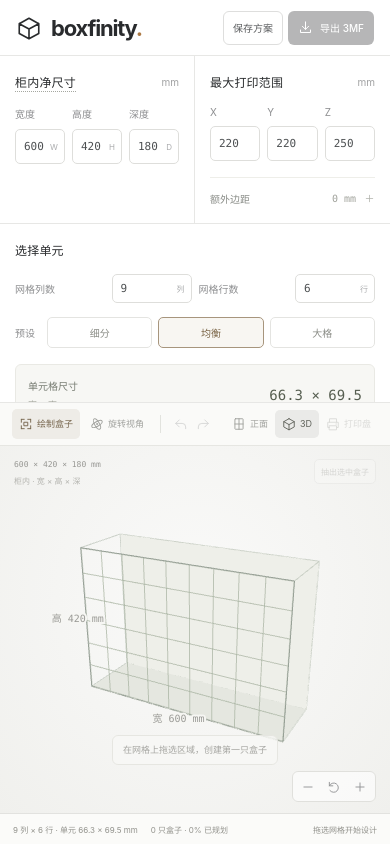
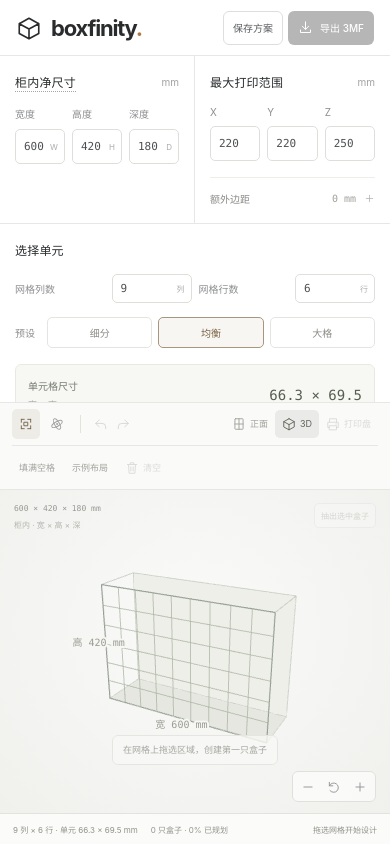
Before and after one commit to yuzheng14/boxfinity, a React (Vite) app: page / in a window 390 px wide. Built offline with nearby package versions, Linux system fonts and the light colour scheme.

Commit message:
refactor(ui): move layout actions into editor toolbar

```diff
--- a/src/App.tsx
+++ b/src/App.tsx
@@ -1,5 +1,5 @@
 import type { ChangeEvent } from 'react';
-import type { DesignResult, GridShape, Plate } from './types.ts';
+import type { DesignResult, Plate } from './types.ts';
 import type { View, Tool, Viewport } from './view-types.ts';
 import { useCallback, useEffect, useRef, useState } from 'react';
 import { design } from './core.ts';
@@ -9,14 +9,13 @@ import { download } from './download.ts';
 import { useEditor } from './use-editor.ts';
 import { Icons, Icon } from './components/Icons.tsx';
 import { Parameters } from './components/Parameters.tsx';
-import { DrawingControls, BoxList } from './components/BoxList.tsx';
+import { BoxList } from './components/BoxList.tsx';
 import { PreviewWorkspace } from './components/PreviewWorkspace.tsx';
 import { ExportDialog, HelpDialog } from './components/Dialogs.tsx';
 
 export default function App() {
   const { editor, draft, changeField, applyNow, run } = useEditor();
   const sidebarRef = useRef<HTMLElement | null>(null), scrollRef = useRef<HTMLDivElement | null>(null), importRef = useRef<HTMLInputElement | null>(null), toastTimer = useRef<ReturnType<typeof setTimeout> | undefined>(undefined);
-  const [brush, setBrush] = useState<GridShape>({ cols: 1, rows: 1 });
   const [viewport, setViewport] = useState<Viewport>({ view: '3d', tool: 'draw', pull: true, plateIndex: 0, plateMode: 'isometric' });
   const [resetRevision, setResetRevision] = useState(0);
   const [exportResult, setExportResult] = useState<DesignResult | null>(null), [helpOpen, setHelpOpen] = useState(false), [toast, setToast] = useState<string | null>(null);
@@ -47,7 +46,6 @@ export default function App() {
   function setTool(tool: Tool) {
     setViewport((previous) => ({ ...previous, tool, view: previous.view === 'plate' || (tool === 'orbit' && previous.view === 'front') ? '3d' : previous.view }));
   }
-  function chooseBrush(next: GridShape) { setBrush(next); setTool('draw'); }
   function downloadPlate(plate: Plate | undefined) {
     if (!plate) return;
     download(plate3MF(plate), `boxfinity-cabinet-plate-${String(plate.id).padStart(2, '0')}.3mf`, 'model/3mf');
@@ -94,12 +92,11 @@ export default function App() {
       <aside ref={sidebarRef} className="sidebar" aria-label="设计参数">
         <div ref={scrollRef} className="sidebar-scroll">
           <Parameters editor={editor} draft={draft} changeField={changeField} applyNow={applyNow} run={run} sidebarRef={sidebarRef} scrollRef={scrollRef} />
-          <DrawingControls brush={brush} onBrush={chooseBrush} disabled={!!editor.error} run={run} />
           <BoxList editor={editor} run={run} onExport={() => openExport(true)} />
         </div>
         <div className="sidebar-footer"><span>本地原型</span><button id="reset-button" className="text-button" onClick={() => { run({ type: 'reset' }); setResetRevision((value) => value + 1); }}>恢复默认</button></div>
       </aside>
-      <PreviewWorkspace editor={editor} brush={brush} viewport={viewport} updateViewport={updateViewport} setView={setView} setTool={setTool} run={run} resetRevision={resetRevision}
+      <PreviewWorkspace editor={editor} viewport={viewport} updateViewport={updateViewport} setView={setView} setTool={setTool} run={run} resetRevision={resetRevision}
         onDownload={(index) => { const result = applyNow(); if (result?.printable) downloadPlate(result.plates[index]); }} />
     </main>
     <input ref={importRef} id="import-file" type="file" accept=".json,application/json" hidden onChange={importDesign} />
--- a/src/components/BoxList.tsx
+++ b/src/components/BoxList.tsx
@@ -1,19 +1,8 @@
-import type { GridShape, DesignedPart, Part } from '../types.ts';
+import type { DesignedPart, Part } from '../types.ts';
 import type { EditorState, RunEditorAction } from '../editor.ts';
 import { display } from '../core.ts';
 import { Icon } from './Icons.tsx';
 
-export function DrawingControls({ brush, onBrush, disabled, run }: { brush: GridShape; onBrush: (brush: GridShape) => void; disabled: boolean; run: RunEditorAction }) {
-  return <section className="parameter-section drawing-section">
-    <h2>绘制盒子 <span>横向 × 纵向</span></h2>
-    <div className="brush-sizes" role="group" aria-label="点击绘制尺寸">{([[1, 1], [1, 2], [2, 1], [3, 2]] as const).map(([cols, rows]) => {
-      const active = cols === brush.cols && rows === brush.rows;
-      return <button key={`${cols},${rows}`} data-brush={`${cols},${rows}`} className={active ? 'active' : ''} aria-pressed={active} onClick={() => onBrush({ cols, rows })}>{cols} × {rows}</button>;
-    })}</div>
-    <p className="field-note">拖选可画任意矩形；单击按所选尺寸放置。</p>
-    <div className="layout-actions">{([['fill', '填满空格'], ['example', '示例布局'], ['clear', '清空']] as const).map(([type, label]) => <button key={type} id={`${type}-button`} className="text-button" disabled={disabled} onClick={() => run({ type })}>{label}</button>)}</div>
-  </section>;
-}
 function PrintDimensions({ part, type }: { part: DesignedPart; type: Part['type'] }) {
   const pose = part.print, direction = pose.needsSupport ? '侧放，可能需支撑' : type === 'frame' ? '开口朝上' : '底面朝下';
   return <dd id={`${type}-print-dimensions`} className="print-pose">打印 XYZ：{pose.dimensions.map((n) => display(n, 2)).join(' × ')} mm{'\n'}{direction}</dd>;
--- a/src/components/PreviewWorkspace.tsx
+++ b/src/components/PreviewWorkspace.tsx
@@ -1,7 +1,7 @@
 import type { PointerEvent as ReactPointerEvent, KeyboardEvent as ReactKeyboardEvent } from 'react';
 import type { EditorState, RunEditorAction } from '../editor.ts';
 import { errorDetails } from '../editor.ts';
-import type { GridCell, GridShape } from '../types.ts';
+import type { GridCell } from '../types.ts';
 import type { View, Tool, Viewport, UpdateViewport } from '../view-types.ts';
 import { useEffect, useRef, useState } from 'react';
 import { CabinetPreview } from '../renderer.ts';
@@ -10,21 +10,21 @@ import { display } from '../core.ts';
 import { Icon } from './Icons.tsx';
 
 interface PreviewWorkspaceProps {
-  editor: EditorState; brush: GridShape; viewport: Viewport; updateViewport: UpdateViewport;
+  editor: EditorState; viewport: Viewport; updateViewport: UpdateViewport;
   setView: (view: View) => void; setTool: (tool: Tool) => void; run: RunEditorAction;
   onDownload: (index: number) => void; resetRevision: number;
 }
 interface Gesture { start: GridCell; end: GridCell; x: number; y: number; moved: boolean; existing: number | null }
 
 
-export function PreviewWorkspace({ editor, brush, viewport, updateViewport, setView, setTool, run, onDownload, resetRevision }: PreviewWorkspaceProps) {
+export function PreviewWorkspace({ editor, viewport, updateViewport, setView, setTool, run, onDownload, resetRevision }: PreviewWorkspaceProps) {
   const canvasRef = useRef<HTMLCanvasElement | null>(null), overlayRef = useRef<SVGSVGElement | null>(null), stageRef = useRef<HTMLDivElement | null>(null), previewRef = useRef<CabinetPreview | null>(null), gestureRef = useRef<Gesture | null>(null);
   const [previewError, setPreviewError] = useState<string | null>(null);
   const { result, selected, error, past, future } = editor, { cfg, grid } = result;
   const plateIndex = Math.max(0, Math.min(viewport.plateIndex, result.plates.length - 1));
   const { view, tool, pull, plateMode } = viewport, isPlate = view === 'plate';
-  const current = useRef({ editor, brush, viewport, updateViewport, run });
-  current.current = { editor, brush, viewport, updateViewport, run };
+  const current = useRef({ viewport, updateViewport });
+  current.current = { viewport, updateViewport };
 
   useEffect(() => {
     const canvas = canvasRef.current, overlay = overlayRef.current, stage = stageRef.current;
@@ -75,7 +75,7 @@ export function PreviewWorkspace({ editor, brush, viewport, updateViewport, setV
     const existing = editor.document.placements.find((box) => cell.col >= box.col && cell.col < box.col + box.cols && cell.row >= box.row && cell.row < box.row + box.rows);
     gestureRef.current = { start: cell, end: cell, x: event.clientX, y: event.clientY, moved: false, existing: existing?.id ?? null };
     if (!existing) {
-      const rect = { ...cell, ...brush };
+      const rect = { ...cell, cols: 1, rows: 1 };
       preview.ghost = { ...rect, invalid: !!placementError(rect, editor.document.placements, result.grid) }; preview.renderOverlay();
     }
     event.preventDefault(); event.currentTarget.setPointerCapture(event.pointerId); event.currentTarget.classList.add('dragging');
@@ -98,7 +98,7 @@ export function PreviewWorkspace({ editor, brush, viewport, updateViewport, setV
     gestureRef.current = null; event.currentTarget.classList.remove('dragging'); preview.ghost = null;
     if (event.type !== 'pointercancel') {
       if (!gesture.moved && gesture.existing !== null) run({ type: 'select', id: gesture.existing });
-      else run({ type: 'place', rect: gesture.moved ? rectangleBetween(gesture.start, gesture.end) : { ...gesture.start, ...brush } });
+      else run({ type: 'place', rect: gesture.moved ? rectangleBetween(gesture.start, gesture.end) : { ...gesture.start, cols: 1, rows: 1 } });
     }
     preview.renderOverlay();
   }
@@ -107,16 +107,21 @@ export function PreviewWorkspace({ editor, brush, viewport, updateViewport, setV
     if (error || !['Enter', ' '].includes(event.key)) return;
     const cell = event.target instanceof Element ? event.target.closest<SVGElement>('[data-col]') : null;
     if (!cell) return;
-    event.preventDefault(); run({ type: 'place', rect: { col: Number(cell.dataset.col), row: Number(cell.dataset.row), ...brush } });
+    event.preventDefault(); run({ type: 'place', rect: { col: Number(cell.dataset.col), row: Number(cell.dataset.row), cols: 1, rows: 1 } });
   }
   const plate = result.plates[plateIndex];
   const status = error ? '参数无效，请调整后继续' : result.issues.length ? `${result.issues.length} 个零件超出打印范围` : result.boxes.length ? `${result.parts.length} 个零件 · ${result.plates.length} 盘${result.warnings.length ? ` · ${result.warnings.length} 个零件有提醒` : ''}` : '拖选网格开始设计';
   const hint = isPlate || tool === 'orbit' ? '双指滑动旋转 · 捏合缩放' : '拖选绘制 · 双指旋转 · 捏合缩放 · Delete 删除';
   return <section className={`preview-workspace${isPlate ? ' is-plate' : ''}`} aria-label="柜体三维预览与网格编辑">
     <div className="viewport-toolbar">
-      <div className="tool-group" role="group" aria-label="编辑工具" hidden={isPlate}>{([['draw', '绘制盒子', 'draw'], ['orbit', '旋转视角', 'orbit']] as const).map(([value, label, icon]) => <button key={value} className={`tool-button${tool === value ? ' active' : ''}`} data-tool={value} aria-pressed={tool === value} onClick={() => setTool(value)}><Icon name={icon} /><span>{label}</span></button>)}</div>
+      <div className="tool-group" role="group" aria-label="编辑工具" hidden={isPlate}>{([['draw', '绘制盒子', 'draw'], ['orbit', '旋转视角', 'orbit']] as const).map(([value, label, icon]) => <button key={value} className={`tool-button${tool === value ? ' active' : ''}`} data-tool={value} aria-label={label} title={label} aria-pressed={tool === value} onClick={() => setTool(value)}><Icon name={icon} /><span>{label}</span></button>)}</div>
       <span className="toolbar-separator" hidden={isPlate} />
       <div className="history-tools" hidden={isPlate}>{([['undo', '撤销', past], ['redo', '重做', future]] as const).map(([type, label, history]) => <button key={type} id={`${type}-button`} className="icon-button" aria-label={label} title={label} disabled={!history.length} onClick={() => run({ type })}><Icon name={type} /></button>)}</div>
+      <div className="layout-actions" role="group" aria-label="布局操作" hidden={isPlate}>
+        <button id="fill-button" className="tool-button" disabled={!!error || result.coverage === 100} onClick={() => run({ type: 'fill' })}>填满空格</button>
+        <button id="example-button" className="tool-button" disabled={!!error} onClick={() => run({ type: 'example' })}>示例布局</button>
+        <button id="clear-button" className="tool-button" disabled={!!error || !result.boxes.length} onClick={() => run({ type: 'clear' })}><Icon name="trash" />清空</button>
+      </div>
       <div className="view-group" role="group" aria-label="预览视图">{([['front', '正面', 'front'], ['3d', '3D', 'box'], ['plate', '打印盘', 'printer']] as const).map(([value, label, icon]) => <button key={value} className={`view-button${view === value ? ' active' : ''}`} data-view={value} aria-pressed={view === value} disabled={value === 'plate' && (!result.printable || !!error)} onClick={() => setView(value)}><Icon name={icon} />{label}</button>)}</div>
     </div>
     <div id="design-error" className="error-banner" role="alert" hidden={!error}>{error?.message}</div>
--- a/src/style.css
+++ b/src/style.css
@@ -99,13 +99,7 @@ h2 > span { font-size: 10px; color: #a0a1a2; font-weight: 400; margin-left: auto
 .structure-settings summary svg { width: 12px; height: 12px; color: #b0b1ae; }
 .structure-settings[open] summary svg { transform: rotate(45deg); }
 .structure-settings .fields { margin-top: 19px; gap: 15px 12px; }
-.brush-sizes { display: grid; grid-template-columns: repeat(4, 1fr); gap: 7px; }
-.brush-sizes button { padding: 8px 0; border: 1px solid #e1e1de; border-radius: 5px; background: #fff; color: #949594; font: 11px var(--mono); }
-.brush-sizes button.active { border-color: #a99a86; background: #f7f4ef; color: #816746; }
 .field-note { margin: 11px 0 0; color: #a5a6a4; font-size: 10px; line-height: 1.7; }
-.layout-actions { display: flex; justify-content: space-between; gap: 8px; margin-top: 12px; }
-.layout-actions .text-button { font-size: 10px; color: #929390; }
-.layout-actions .text-button:hover { color: #6a553b; }
 .box-list { display: flex; flex-direction: column; gap: 5px; }
 .box-list > .field-note { margin: 0; }
 .box-item { display: flex; align-items: center; gap: 9px; width: 100%; padding: 9px; border: 1px solid transparent; border-radius: 5px; background: #f7f7f5; color: #767775; font-size: 10px; text-align: left; }
@@ -126,10 +120,10 @@ h2 > span { font-size: 10px; color: #a0a1a2; font-weight: 400; margin-left: auto
 .sidebar-footer { display: flex; align-items: center; justify-content: space-between; padding: 10px 23px; border-top: 1px solid var(--line); flex-shrink: 0; background: #fff; }
 .sidebar-footer > span { font-size: 9px; color: #b3b4b0; }
 .sidebar-footer .text-button { font-size: 9px; color: #a3a4a0; }
-.preview-workspace { display: flex; flex-direction: column; min-width: 0; min-height: 0; }
-.viewport-toolbar { display: flex; align-items: center; gap: 13px; height: 55px; padding: 0 22px; border-bottom: 1px solid #e6e6e2; background: #fafaf8; flex-shrink: 0; }
-.tool-group, .view-group, .history-tools { display: flex; gap: 3px; align-items: center; }
-.tool-button, .view-button { display: inline-flex; align-items: center; gap: 6px; background: none; border: 1px solid transparent; color: #a1a29e; border-radius: 5px; padding: 7px 10px; font-size: 10px; }
+.preview-workspace { container-type: inline-size; display: flex; flex-direction: column; min-width: 0; min-height: 0; }
+.viewport-toolbar { display: flex; align-items: center; gap: 13px; min-height: 55px; padding: 10px 22px; flex-wrap: wrap; border-bottom: 1px solid #e6e6e2; background: #fafaf8; flex-shrink: 0; }
+.tool-group, .view-group, .history-tools, .layout-actions { display: flex; gap: 3px; align-items: center; flex-shrink: 0; }
+.tool-button, .view-button { display: inline-flex; align-items: center; gap: 6px; background: none; border: 1px solid transparent; color: #a1a29e; border-radius: 5px; padding: 7px 10px; font-size: 10px; white-space: nowrap; }
 .tool-button.active { background: #eeece7; color: #77664e; }
 .tool-button:hover:not(:disabled), .view-button:hover:not(:disabled) { color: #5b5e57; }
 .tool-button svg, .view-button svg { width: 14px; height: 14px; }
@@ -138,6 +132,9 @@ h2 > span { font-size: 10px; color: #a0a1a2; font-weight: 400; margin-left: auto
 .history-tools svg { width: 14px; height: 14px; }
 .view-group { margin-left: auto; }
 .view-button.active { color: #61645c; background: #eaeae8; }
+@container (max-width: 850px) {
+  .layout-actions { order: 1; flex-basis: 100%; padding-top: 7px; border-top: 1px solid #e6e6e2; }
+}
 .stage { position: relative; flex: 1; min-height: 220px; overflow: hidden; background: radial-gradient(ellipse at 50% 42%, #fafaf9, #f0f0ed); touch-action: none; overscroll-behavior: contain; }
 .stage.draw-tool { cursor: crosshair; }
 .stage.plate-view { cursor: grab; }
@@ -204,7 +201,7 @@ dialog > p { font-size: 11px; line-height: 1.8; color: #9c9c94; }
 @media (max-width: 1000px) {
   .workspace { grid-template-columns: 285px minmax(0,1fr); }
   .parameter-section { padding: 19px; }
-  .viewport-toolbar { padding: 0 13px; gap: 6px; }
+  .viewport-toolbar { padding: 8px 13px; gap: 6px; }
   .tool-button, .view-button { padding: 7px; font-size: 9px; gap: 4px; }
   .history-tools { gap: 0; }
   .history-tools .icon-button { width: 24px; }
@@ -225,8 +222,8 @@ dialog > p { font-size: 11px; line-height: 1.8; color: #9c9c94; }
   .fields { gap: 7px; }
   .input-shell input { padding-left: 8px; font-size: 11px; }
   .input-shell > span { padding-right: 6px; font-size: 8px; }
-  .viewport-toolbar { height: 48px; }
-  .tool-button span, .view-button svg { display: none; }
+  .viewport-toolbar { min-height: 48px; }
+  .tool-group .tool-button span, .view-button svg { display: none; }
   .tool-button { padding: 7px 6px; }
   .toolbar-separator { display: none; }
   .view-group { gap: 0; }
@@ -249,9 +246,8 @@ dialog > p { font-size: 11px; line-height: 1.8; color: #9c9c94; }
   .custom-grid { margin-top:0; }
   .custom-grid label { display: flex; align-items: center; justify-content: space-between; gap: 9px; white-space: nowrap; }
   .custom-grid .input-shell { width: 80px; height: 29px; margin-top: 0; }
-  .drawing-section { padding-top: 15px; }
-  .viewport-toolbar { height: 43px; padding: 0 12px; }
-  .tool-button span, .view-button svg { display: inline; }
+  .viewport-toolbar { min-height: 43px; padding: 6px 12px; }
+  .view-button svg { display: inline; }
   .tool-button { font-size: 9px; gap: 4px; }
   .view-button { font-size: 9px; gap: 4px; padding: 6px; }
   .toolbar-separator { display: block; margin: 0 3px; }
```
